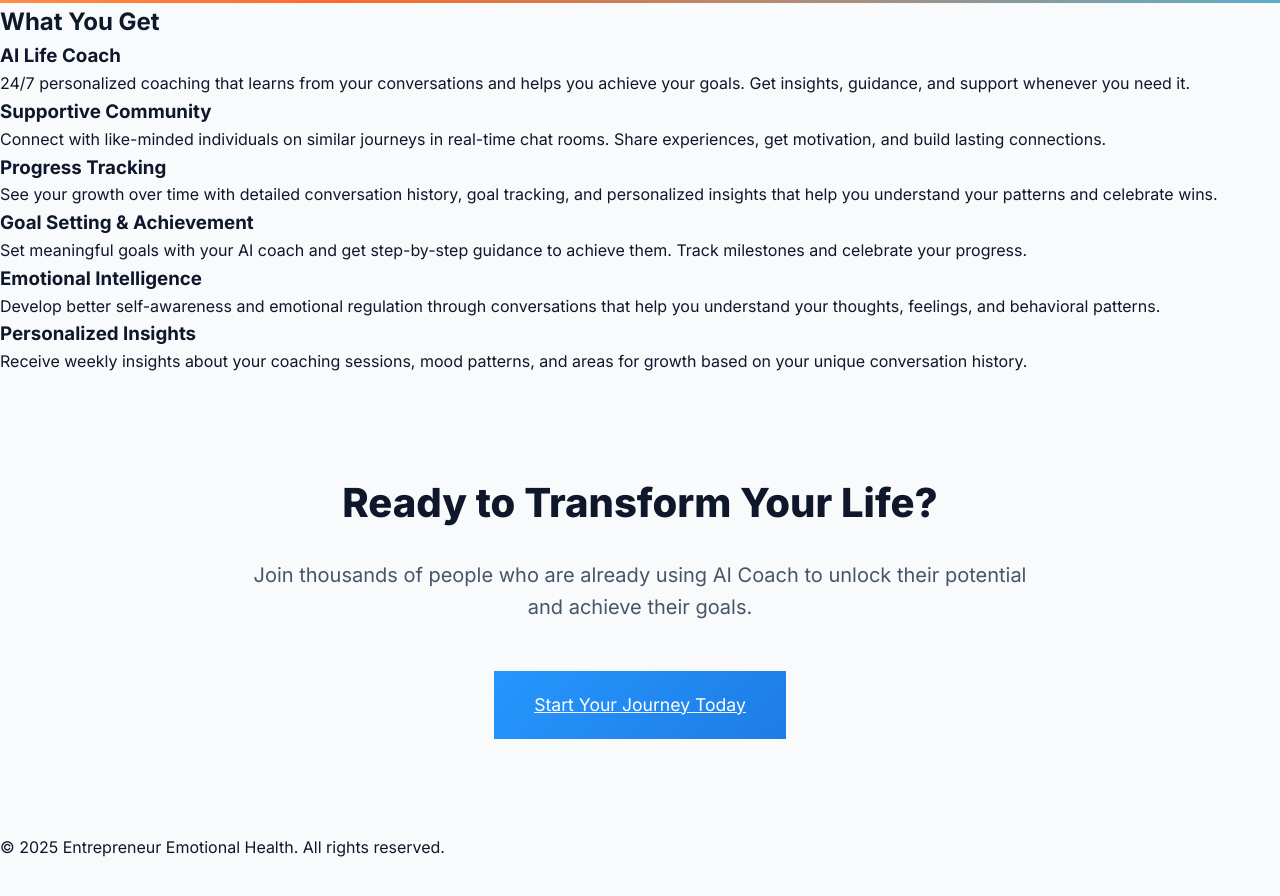
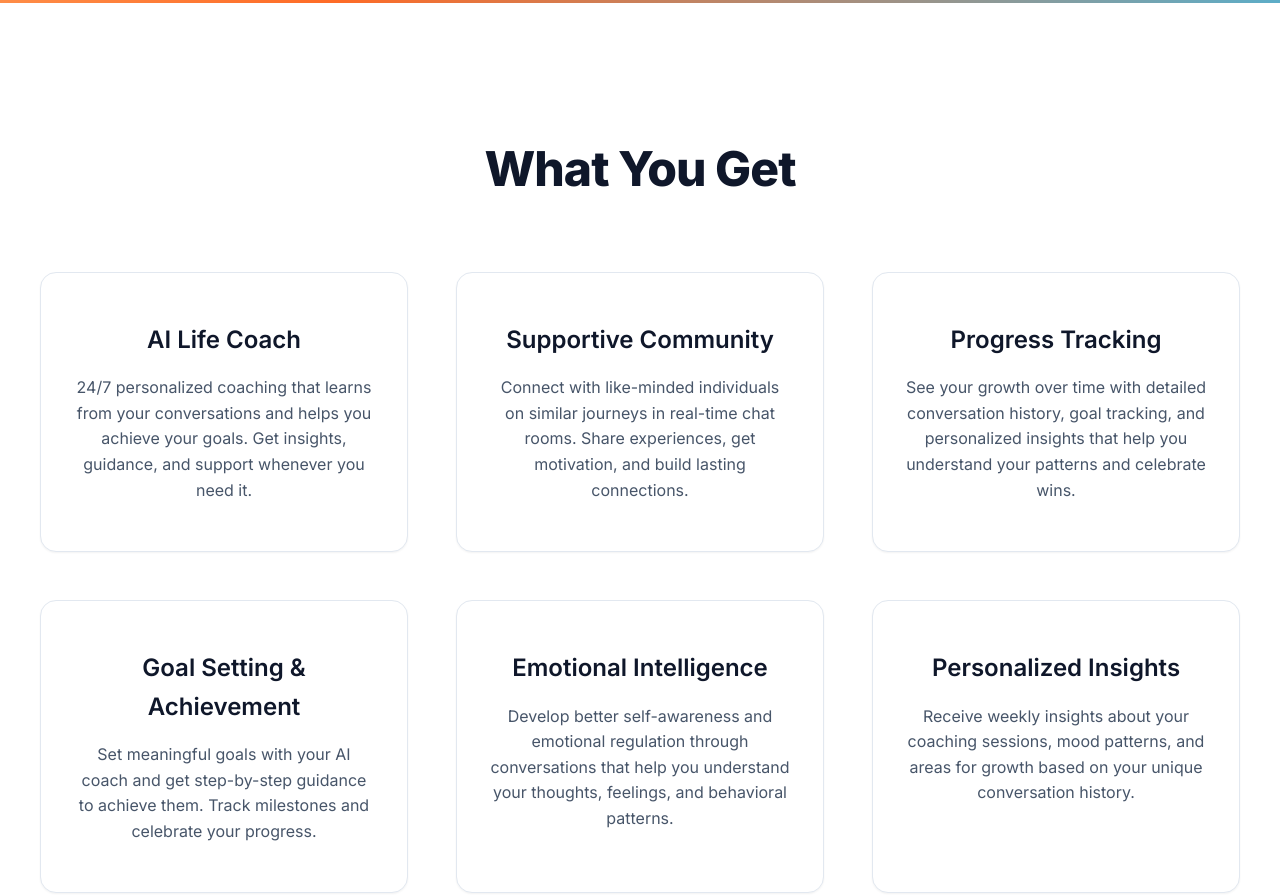
Before and after one commit to blair307/ai-coach-app, a plain HTML site: page index.html in a window 1280 px wide. Shown: the part 1035-1931 px from the top of the page. Before the commit the page ends 1895 px from the top, so only its background shows below. Drawn offline with Linux system fonts and the light colour scheme.

Commit message:
Update index.html

```diff
--- a/index.html
+++ b/index.html
@@ -92,15 +92,15 @@
             color: white !important;
         }
 
-    /* REPLACE THE PREVIOUS CSS WITH THIS FIXED VERSION */
+   /* COMPLETE FIX - REPLACE ALL PREVIOUS CSS WITH THIS */
 
 /* NEW COLOR VARIABLES */
 :root {
-    --primary: #FE6B26 !important;
-    --primary-dark: #E55A1F !important;
-    --primary-light: #FFE9A2 !important;
-    --accent: #2696FE !important;
-    --secondary: #26C3FE !important;
+    --primary: #2696FE !important;
+    --primary-dark: #1E7CE6 !important;
+    --primary-light: #26C3FE !important;
+    --accent: #FE6B26 !important;
+    --secondary: #FFE9A2 !important;
 }
 
 /* BLUE BUTTONS */
@@ -120,35 +120,86 @@
     color: white !important;
 }
 
-/* FIXED HERO GRADIENT - More colors for smooth animation */
+/* WORKING ANIMATED HERO GRADIENT */
 .hero {
     background: linear-gradient(-45deg, #2696FE, #26C3FE, #FE6B26, #FFE9A2, #2696FE, #26C3FE, #FE6B26, #FFE9A2) !important;
     background-size: 400% 400% !important;
-    animation: heroGradientShift 15s ease-in-out infinite !important;
+    animation: heroGradientShift 10s ease-in-out infinite !important;
     color: white !important;
     padding: 10rem 2rem 8rem !important;
     text-align: center !important;
     position: relative !important;
     overflow: hidden !important;
+    margin: 0 !important;
+    width: 100% !important;
+    box-sizing: border-box !important;
 }
 
-/* ENSURE ANIMATION WORKS */
+/* FORCE ANIMATION TO WORK */
 @keyframes heroGradientShift {
-    0% {
-        background-position: 0% 50%;
-    }
-    25% {
-        background-position: 100% 50%;
-    }
-    50% {
-        background-position: 100% 100%;
-    }
-    75% {
-        background-position: 50% 100%;
-    }
-    100% {
-        background-position: 0% 50%;
-    }
+    0% { background-position: 0% 50%; }
+    25% { background-position: 100% 50%; }
+    50% { background-position: 100% 100%; }
+    75% { background-position: 50% 100%; }
+    100% { background-position: 0% 50%; }
+}
+
+/* FIX FEATURES SECTION STYLING */
+.features {
+    padding: 8rem 2rem !important;
+    background: var(--background) !important;
+    width: 100% !important;
+    margin: 0 !important;
+    box-sizing: border-box !important;
+}
+
+.features h2 {
+    text-align: center !important;
+    font-size: clamp(2rem, 4vw, 3rem) !important;
+    margin-bottom: 4rem !important;
+    color: var(--text-primary) !important;
+    font-weight: 800 !important;
+    letter-spacing: -0.02em !important;
+}
+
+.features-grid {
+    display: grid !important;
+    grid-template-columns: repeat(auto-fit, minmax(350px, 1fr)) !important;
+    gap: 3rem !important;
+    max-width: 1200px !important;
+    margin: 0 auto !important;
+    width: 100% !important;
+    box-sizing: border-box !important;
+}
+
+.feature {
+    text-align: center !important;
+    padding: 3rem 2rem !important;
+    border-radius: var(--radius-xl) !important;
+    background: var(--background) !important;
+    border: 1px solid var(--border) !important;
+    transition: all 0.4s cubic-bezier(0.4, 0, 0.2, 1) !important;
+    position: relative !important;
+    box-shadow: var(--shadow-sm) !important;
+}
+
+.feature:hover {
+    transform: translateY(-8px) !important;
+    box-shadow: var(--shadow-lg) !important;
+    border-color: var(--primary-light) !important;
+}
+
+.feature h3 {
+    font-size: 1.5rem !important;
+    margin-bottom: 1rem !important;
+    color: var(--text-primary) !important;
+    font-weight: 600 !important;
+}
+
+.feature p {
+    color: var(--text-secondary) !important;
+    line-height: 1.6 !important;
+    margin: 0 !important;
 }
 
 /* PRICING CARD PRICE COLOR */
@@ -160,6 +211,17 @@
 .badge {
     background: linear-gradient(135deg, #FE6B26 0%, #E55A1F 100%) !important;
     color: white !important;
+}
+
+/* ENSURE FOOTER STYLING */
+.footer {
+    background: var(--text-primary) !important;
+    color: white !important;
+    text-align: center !important;
+    padding: 3rem 2rem !important;
+    width: 100% !important;
+    margin: 0 !important;
+    box-sizing: border-box !important;
 }
     </style>
 </head>
```
